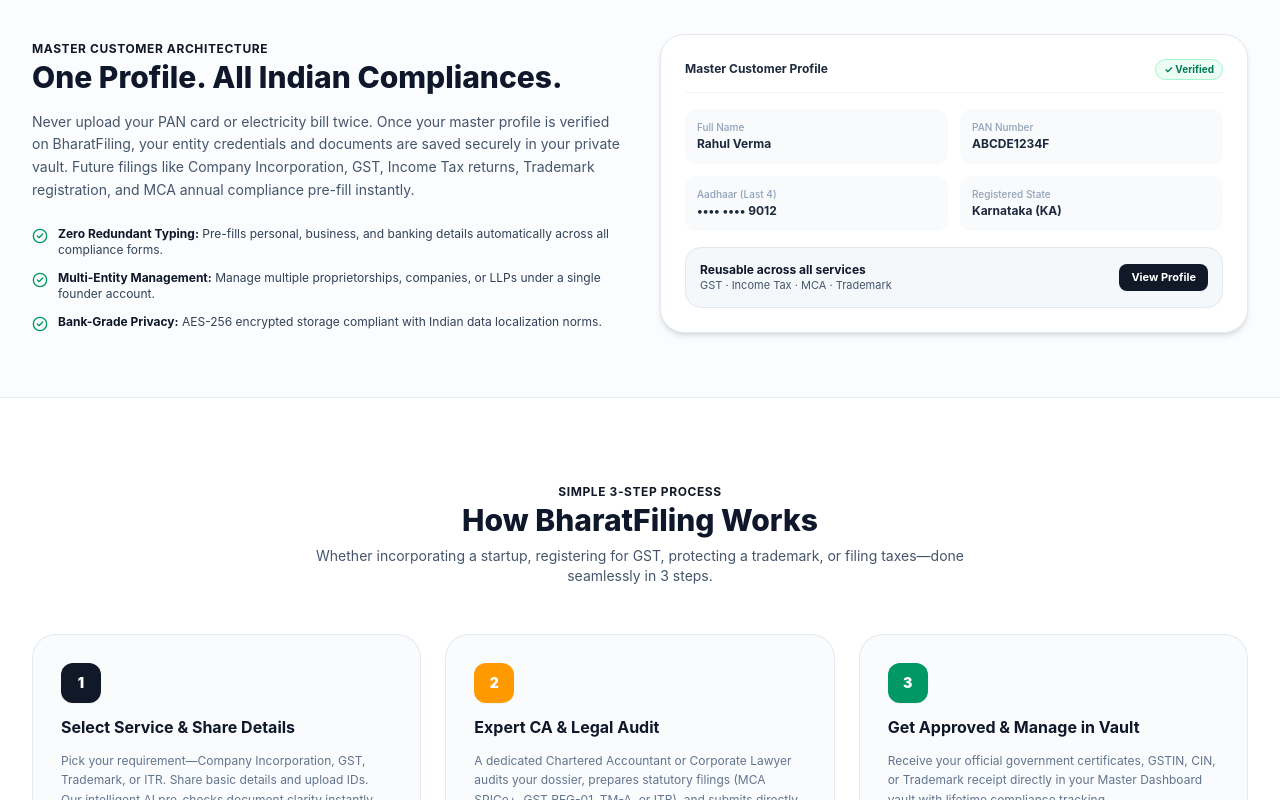
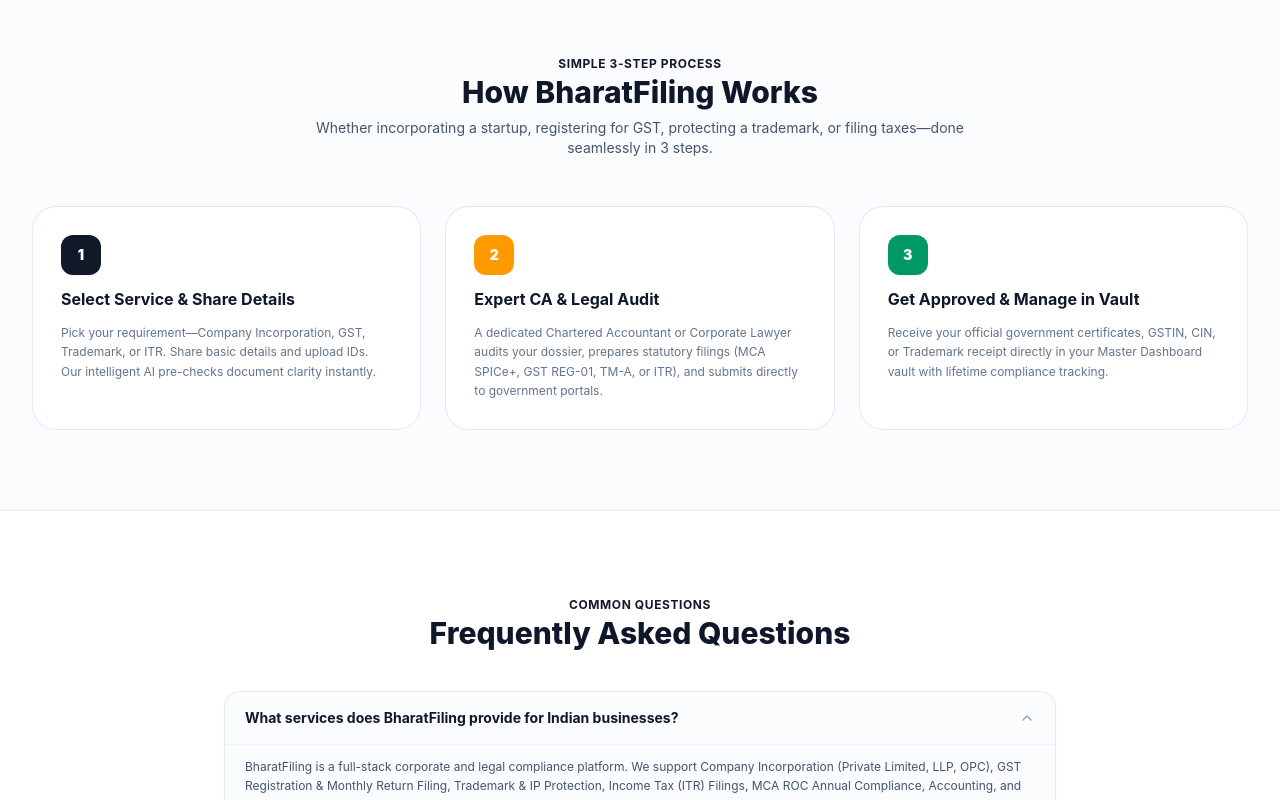
Before and after one commit to YashUpadhyay5/bharatfiling, a React (Vite) app in the folder frontend/: page / in a window 1280 px wide. Shown: the part 1900-2700 px from the top of the page. Built offline with nearby package versions, Linux system fonts and the light colour scheme.

Commit message:
refactor(homepage): remove Master Customer Architecture section as requested

```diff
--- a/frontend/src/pages/LandingPage.jsx
+++ b/frontend/src/pages/LandingPage.jsx
@@ -365,91 +365,8 @@
         </div>
       </section>
 
-      {/* 4. MASTER PROFILE ADVANTAGE */}
-      <section className="py-16 bg-slate-50/60 border-b border-slate-200/80">
-        <div className="max-w-7xl mx-auto px-4 sm:px-6 lg:px-8">
-          <div className="grid grid-cols-1 lg:grid-cols-12 gap-10 items-center">
-            <div className="lg:col-span-6 space-y-4">
-              <span className="text-xs font-bold text-[#111827] uppercase tracking-wider">
-                Master Customer Architecture
-              </span>
-              <h2 className="text-2xl sm:text-3xl font-extrabold text-slate-900">
-                One Profile. All Indian Compliances.
-              </h2>
-              <p className="text-sm text-slate-600 leading-relaxed">
-                Never upload your PAN card or electricity bill twice. Once your master profile is verified on BharatFiling, your entity credentials and documents are saved securely in your private vault. Future filings like Company Incorporation, GST, Income Tax returns, Trademark registration, and MCA annual compliance pre-fill instantly.
-              </p>
-
-              <div className="space-y-3 pt-2 text-xs text-slate-700">
-                <div className="flex items-start gap-2.5">
-                  <CheckCircle2 className="w-4 h-4 text-emerald-600 shrink-0 mt-0.5" />
-                  <div>
-                    <strong className="text-slate-900">Zero Redundant Typing:</strong> Pre-fills personal, business, and banking details automatically across all compliance forms.
-                  </div>
-                </div>
-                <div className="flex items-start gap-2.5">
-                  <CheckCircle2 className="w-4 h-4 text-emerald-600 shrink-0 mt-0.5" />
-                  <div>
-                    <strong className="text-slate-900">Multi-Entity Management:</strong> Manage multiple proprietorships, companies, or LLPs under a single founder account.
-                  </div>
-                </div>
-                <div className="flex items-start gap-2.5">
-                  <CheckCircle2 className="w-4 h-4 text-emerald-600 shrink-0 mt-0.5" />
-                  <div>
-                    <strong className="text-slate-900">Bank-Grade Privacy:</strong> AES-256 encrypted storage compliant with Indian data localization norms.
-                  </div>
-                </div>
-              </div>
-            </div>
-
-            <div className="lg:col-span-6">
-              <div className="bg-white rounded-3xl p-6 shadow-md border border-slate-200 space-y-4">
-                <div className="flex items-center justify-between border-b border-slate-100 pb-3">
-                  <span className="text-xs font-bold text-slate-800">Master Customer Profile</span>
-                  <span className="text-[10px] font-bold text-emerald-700 bg-emerald-50 px-2 py-0.5 rounded-full border border-emerald-200">
-                    ✓ Verified
-                  </span>
-                </div>
-
-                <div className="grid grid-cols-2 gap-3 text-xs">
-                  <div className="p-3 bg-slate-50 rounded-xl">
-                    <div className="text-[10px] text-slate-400 font-medium">Full Name</div>
-                    <div className="font-bold text-slate-800 mt-0.5">Rahul Verma</div>
-                  </div>
-                  <div className="p-3 bg-slate-50 rounded-xl">
-                    <div className="text-[10px] text-slate-400 font-medium">PAN Number</div>
-                    <div className="font-bold text-slate-800 mt-0.5">ABCDE1234F</div>
-                  </div>
-                  <div className="p-3 bg-slate-50 rounded-xl">
-                    <div className="text-[10px] text-slate-400 font-medium">Aadhaar (Last 4)</div>
-                    <div className="font-bold text-slate-800 mt-0.5">•••• •••• 9012</div>
-                  </div>
-                  <div className="p-3 bg-slate-50 rounded-xl">
-                    <div className="text-[10px] text-slate-400 font-medium">Registered State</div>
-                    <div className="font-bold text-slate-800 mt-0.5">Karnataka (KA)</div>
-                  </div>
-                </div>
-
-                <div className="p-3.5 bg-slate-100/70 border border-slate-200 rounded-2xl flex items-center justify-between text-xs">
-                  <div>
-                    <div className="font-bold text-slate-900">Reusable across all services</div>
-                    <div className="text-[11px] text-slate-600">GST · Income Tax · MCA · Trademark</div>
-                  </div>
-                  <Link
-                    to="/dashboard"
-                    className="px-3 py-1.5 rounded-lg bg-[#111827] text-white font-bold text-[11px] hover:bg-[#1F2937] transition"
-                  >
-                    View Profile
-                  </Link>
-                </div>
-              </div>
-            </div>
-          </div>
-        </div>
-      </section>
-
-      {/* 5. HOW IT WORKS */}
-      <section className="py-16 md:py-20 bg-white border-b border-slate-200/80">
+      {/* 4. HOW IT WORKS */}
+      <section className="py-16 md:py-20 bg-slate-50/60 border-b border-slate-200/80">
         <div className="max-w-7xl mx-auto px-4 sm:px-6 lg:px-8">
           <div className="text-center max-w-2xl mx-auto mb-12 space-y-2">
             <span className="text-xs font-bold text-[#111827] uppercase tracking-wider">
@@ -464,7 +381,7 @@
           </div>
 
           <div className="grid grid-cols-1 md:grid-cols-3 gap-6">
-            <div className="p-6 sm:p-7 rounded-3xl bg-slate-50/70 border border-slate-200/90 space-y-3 transition-all duration-300 ease-out hover:-translate-y-1.5 hover:shadow-md hover:bg-white hover:border-slate-300 active:scale-[0.99] cursor-default">
+            <div className="p-6 sm:p-7 rounded-3xl bg-white border border-slate-200/90 space-y-3 transition-all duration-300 ease-out hover:-translate-y-1.5 hover:shadow-md hover:border-slate-300 active:scale-[0.99] cursor-default">
               <div className="w-10 h-10 rounded-xl bg-[#111827] text-white font-black text-sm flex items-center justify-center shadow-xs">
                 1
               </div>
@@ -474,7 +391,7 @@
               </p>
             </div>
 
-            <div className="p-6 sm:p-7 rounded-3xl bg-slate-50/70 border border-slate-200/90 space-y-3 transition-all duration-300 ease-out hover:-translate-y-1.5 hover:shadow-md hover:bg-white hover:border-slate-300 active:scale-[0.99] cursor-default">
+            <div className="p-6 sm:p-7 rounded-3xl bg-white border border-slate-200/90 space-y-3 transition-all duration-300 ease-out hover:-translate-y-1.5 hover:shadow-md hover:border-slate-300 active:scale-[0.99] cursor-default">
               <div className="w-10 h-10 rounded-xl bg-amber-500 text-white font-black text-sm flex items-center justify-center shadow-xs">
                 2
               </div>
@@ -484,7 +401,7 @@
               </p>
             </div>
 
-            <div className="p-6 sm:p-7 rounded-3xl bg-slate-50/70 border border-slate-200/90 space-y-3 transition-all duration-300 ease-out hover:-translate-y-1.5 hover:shadow-md hover:bg-white hover:border-slate-300 active:scale-[0.99] cursor-default">
+            <div className="p-6 sm:p-7 rounded-3xl bg-white border border-slate-200/90 space-y-3 transition-all duration-300 ease-out hover:-translate-y-1.5 hover:shadow-md hover:border-slate-300 active:scale-[0.99] cursor-default">
               <div className="w-10 h-10 rounded-xl bg-emerald-600 text-white font-black text-sm flex items-center justify-center shadow-xs">
                 3
               </div>
@@ -497,8 +414,8 @@
         </div>
       </section>
 
-      {/* 6. FAQS */}
-      <section className="py-16 md:py-20 bg-slate-50/60 border-b border-slate-200/80">
+      {/* 5. FAQS */}
+      <section className="py-16 md:py-20 bg-white border-b border-slate-200/80">
         <div className="max-w-4xl mx-auto px-4 sm:px-6 lg:px-8">
           <div className="text-center mb-10 space-y-2">
             <span className="text-xs font-bold text-[#111827] uppercase tracking-wider">
@@ -513,7 +430,7 @@
             {faqs.map((faq, idx) => (
               <div
                 key={faq.q}
-                className="bg-white rounded-2xl border border-slate-200 overflow-hidden shadow-xs transition"
+                className="bg-slate-50/50 rounded-2xl border border-slate-200 overflow-hidden shadow-xs transition"
               >
                 <button
                   onClick={() => setOpenFaq(openFaq === idx ? -1 : idx)}
@@ -537,8 +454,8 @@
         </div>
       </section>
 
-      {/* 7. BOTTOM CTA */}
-      <section className="py-14 bg-white">
+      {/* 6. BOTTOM CTA */}
+      <section className="py-14 bg-slate-50/70">
         <div className="max-w-5xl mx-auto px-4 sm:px-6 lg:px-8 text-center space-y-5">
           <h2 className="text-2xl sm:text-3xl font-extrabold text-slate-900">
             Ready to Incorporate & Comply with Confidence?
```
